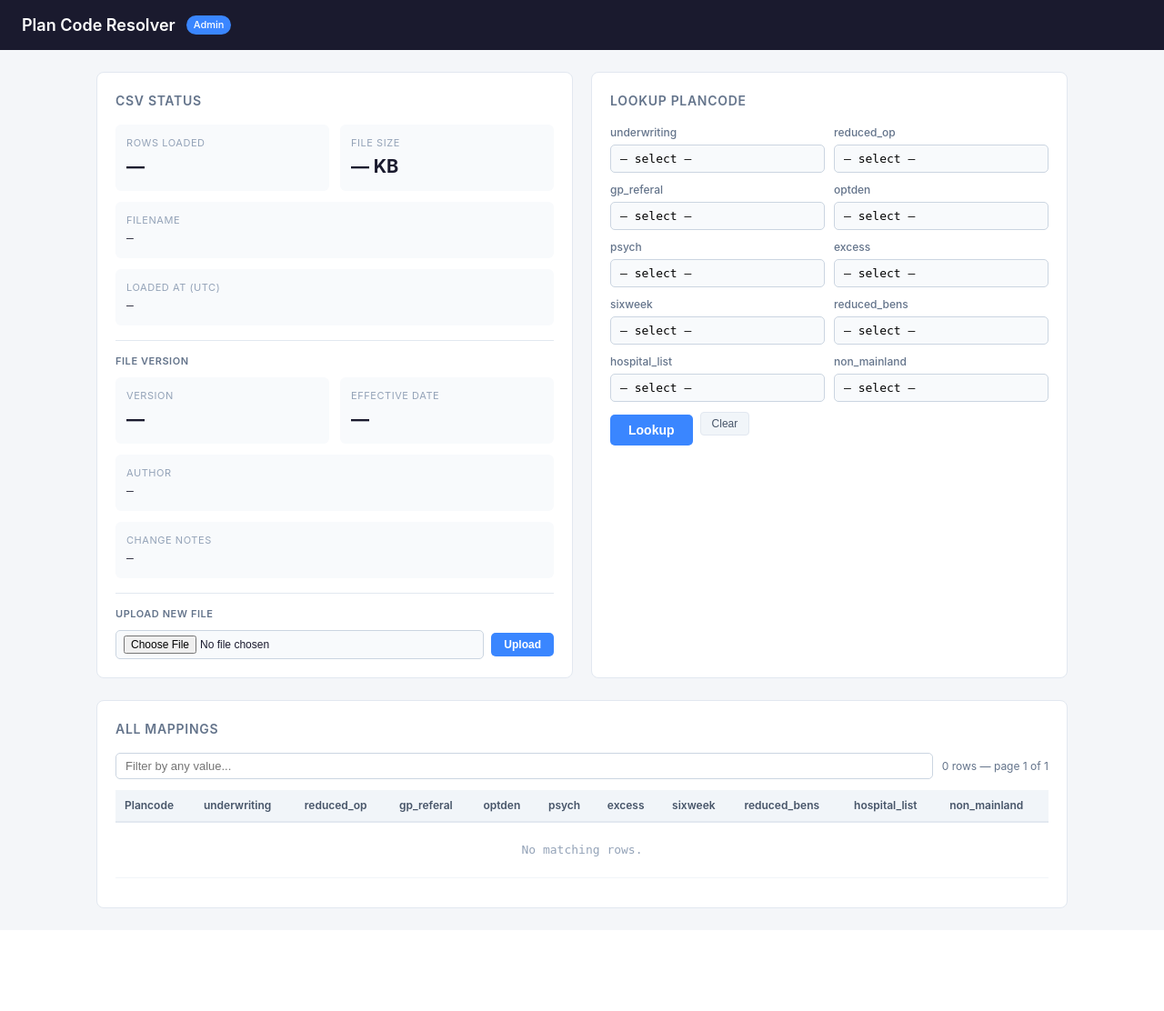
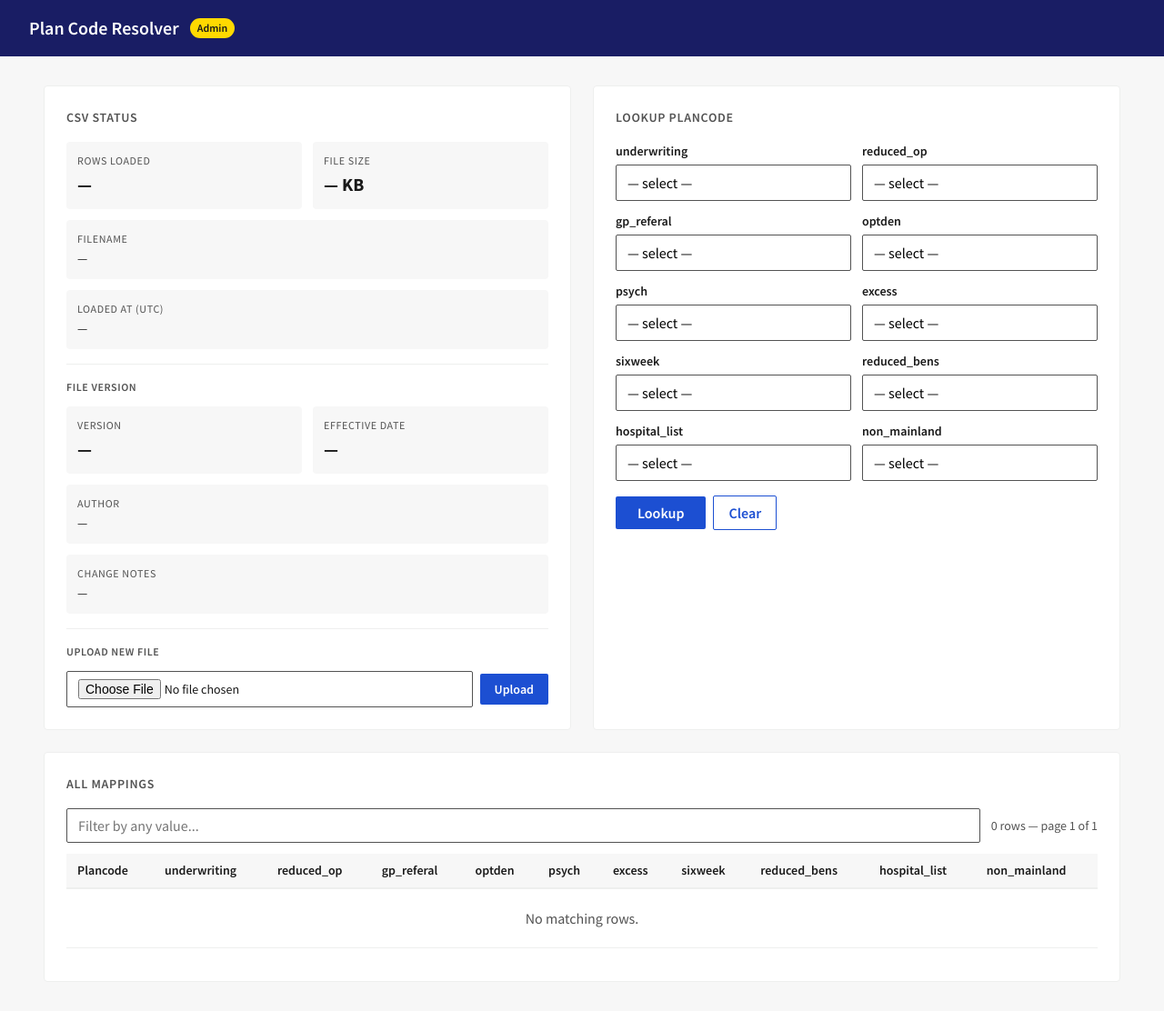
Before and after one commit to deadboyfriend/plan-code-resolver, a FastAPI app: page /admin in a window 1280 px wide. Shown: the whole page at 91% size. Before the commit the page ends 999 px from the top, so only its background shows below. Run offline with FastAPI, Linux system fonts and the light colour scheme; data that the repository does not hold is empty; parts of the project's set-up code (start-up, migrations or seed data) failed here and were passed over.

Commit message:
style: apply Aviva Ion design system to admin UI

```diff
--- a/backend/app/templates/admin.html
+++ b/backend/app/templates/admin.html
@@ -4,171 +4,292 @@
   <meta charset="UTF-8" />
   <meta name="viewport" content="width=device-width, initial-scale=1.0" />
   <title>Plan Code Resolver — Admin</title>
+  <link rel="preconnect" href="https://fonts.googleapis.com">
+  <link href="https://fonts.googleapis.com/css2?family=Source+Sans+Pro:wght@400;600;700&display=swap" rel="stylesheet">
   <style>
+    /* ── Ion Design Tokens ─────────────────────────────────────────────────── */
+    :root {
+      /* Colors */
+      --ion-blue-800:    #191D64;
+      --ion-blue-500:    #1C4FD2;
+      --ion-blue-600:    #1034BF;
+      --ion-yellow-500:  #FFD900;
+      --ion-neutral-900: #191919;
+      --ion-neutral-800: #333333;
+      --ion-neutral-700: #535353;
+      --ion-neutral-300: #EEEFEE;
+      --ion-neutral-200: #F7F7F7;
+      --ion-neutral-100: #FFFFFF;
+      --ion-green-200:   #F3FAEE;
+      --ion-green-text:  #1A3B35;
+      --ion-pink-200:    #FFF6F2;
+      --ion-pink-text:   #8B0000;
+
+      /* Spacing scale */
+      --ion-sp-1: 4px;
+      --ion-sp-2: 8px;
+      --ion-sp-3: 12px;
+      --ion-sp-4: 16px;
+      --ion-sp-6: 24px;
+      --ion-sp-8: 32px;
+
+      /* Typography */
+      --ion-font:         'Source Sans Pro', system-ui, sans-serif;
+      --ion-body-size:    16px;
+      --ion-small-size:   14px;
+    }
+
     *, *::before, *::after { box-sizing: border-box; margin: 0; padding: 0; }
 
     body {
-      font-family: -apple-system, BlinkMacSystemFont, "Segoe UI", Roboto, sans-serif;
-      background: #f4f6f9;
-      color: #1a1a2e;
-      font-size: 14px;
+      font-family: var(--ion-font);
+      background: var(--ion-neutral-200);
+      color: var(--ion-neutral-900);
+      font-size: var(--ion-body-size);
       line-height: 1.5;
     }
 
     header {
-      background: #1a1a2e;
-      color: #fff;
-      padding: 14px 24px;
+      background: var(--ion-blue-800);
+      color: var(--ion-neutral-100);
+      padding: var(--ion-sp-4) var(--ion-sp-8);
       display: flex;
       align-items: center;
-      gap: 12px;
+      gap: var(--ion-sp-3);
     }
-    header h1 { font-size: 18px; font-weight: 600; }
+    header h1 { font-size: 20px; font-weight: 600; }
     header .badge {
-      background: #3a86ff;
-      color: #fff;
-      font-size: 11px;
-      padding: 2px 8px;
+      background: var(--ion-yellow-500);
+      color: var(--ion-neutral-900);
+      font-size: 12px;
+      padding: 2px var(--ion-sp-2);
       border-radius: 12px;
-      font-weight: 500;
+      font-weight: 600;
     }
 
-    .container { max-width: 1100px; margin: 0 auto; padding: 24px 16px; }
+    .container { max-width: 1248px; margin: 0 auto; padding: var(--ion-sp-8); }
+    @media (max-width: 719px) { .container { padding: var(--ion-sp-4); } }
 
-    .grid { display: grid; grid-template-columns: 1fr 1fr; gap: 20px; margin-bottom: 24px; }
-    @media (max-width: 700px) { .grid { grid-template-columns: 1fr; } }
+    .grid { display: grid; grid-template-columns: 1fr 1fr; gap: var(--ion-sp-6); margin-bottom: var(--ion-sp-6); }
+    @media (max-width: 719px) { .grid { grid-template-columns: 1fr; } }
 
     .card {
-      background: #fff;
-      border-radius: 8px;
-      border: 1px solid #e2e8f0;
-      padding: 20px;
+      background: var(--ion-neutral-100);
+      border-radius: 4px;
+      border: 1px solid var(--ion-neutral-300);
+      padding: var(--ion-sp-6);
     }
     .card h2 {
-      font-size: 14px; font-weight: 600; text-transform: uppercase;
-      letter-spacing: .05em; color: #64748b; margin-bottom: 16px;
+      font-size: var(--ion-small-size);
+      font-weight: 600;
+      text-transform: uppercase;
+      letter-spacing: .05em;
+      color: var(--ion-neutral-700);
+      margin-bottom: var(--ion-sp-4);
     }
 
     /* Status panel */
-    .status-grid { display: grid; grid-template-columns: 1fr 1fr; gap: 12px; }
-    .stat { background: #f8fafc; border-radius: 6px; padding: 12px; }
-    .stat .label { font-size: 11px; color: #94a3b8; text-transform: uppercase; letter-spacing: .05em; }
-    .stat .value { font-size: 20px; font-weight: 700; color: #1a1a2e; margin-top: 2px; }
+    .status-grid { display: grid; grid-template-columns: 1fr 1fr; gap: var(--ion-sp-3); }
+    .stat { background: var(--ion-neutral-200); border-radius: 4px; padding: var(--ion-sp-3); }
+    .stat .label { font-size: 12px; color: var(--ion-neutral-700); text-transform: uppercase; letter-spacing: .05em; }
+    .stat .value { font-size: 20px; font-weight: 700; color: var(--ion-neutral-900); margin-top: 2px; }
     .stat.wide { grid-column: 1 / -1; }
-    .stat.wide .value { font-size: 13px; font-weight: 500; font-family: monospace; word-break: break-all; }
+    .stat.wide .value { font-size: var(--ion-small-size); font-weight: 500; word-break: break-all; }
 
     /* Version block */
     .version-block {
-      margin-top: 16px;
-      padding-top: 14px;
-      border-top: 1px solid #e2e8f0;
+      margin-top: var(--ion-sp-4);
+      padding-top: var(--ion-sp-4);
+      border-top: 1px solid var(--ion-neutral-300);
     }
     .version-block h3 {
-      font-size: 11px; font-weight: 600; text-transform: uppercase;
-      letter-spacing: .05em; color: #64748b; margin-bottom: 10px;
+      font-size: 12px; font-weight: 600; text-transform: uppercase;
+      letter-spacing: .05em; color: var(--ion-neutral-700); margin-bottom: var(--ion-sp-3);
     }
 
     /* Upload section */
     .upload-section {
-      margin-top: 16px;
-      padding-top: 14px;
-      border-top: 1px solid #e2e8f0;
+      margin-top: var(--ion-sp-4);
+      padding-top: var(--ion-sp-4);
+      border-top: 1px solid var(--ion-neutral-300);
     }
     .upload-section h3 {
-      font-size: 11px; font-weight: 600; text-transform: uppercase;
-      letter-spacing: .05em; color: #64748b; margin-bottom: 10px;
+      font-size: 12px; font-weight: 600; text-transform: uppercase;
+      letter-spacing: .05em; color: var(--ion-neutral-700); margin-bottom: var(--ion-sp-3);
     }
-    .upload-row { display: flex; gap: 8px; align-items: center; flex-wrap: wrap; }
+    .upload-row { display: flex; gap: var(--ion-sp-2); align-items: center; flex-wrap: wrap; }
     .upload-row input[type="file"] {
-      font-size: 12px; flex: 1; min-width: 0;
-      border: 1px solid #cbd5e1; border-radius: 5px;
-      padding: 5px 8px; background: #f8fafc; cursor: pointer;
+      font-size: var(--ion-small-size);
+      font-family: var(--ion-font);
+      flex: 1;
+      min-width: 0;
+      border: 1px solid var(--ion-neutral-700);
+      border-radius: 2px;
+      padding: var(--ion-sp-2) var(--ion-sp-3);
+      background: var(--ion-neutral-100);
+      cursor: pointer;
     }
-    .upload-feedback { margin-top: 8px; font-size: 12px; display: none; }
-    .upload-feedback.success { color: #166534; }
-    .upload-feedback.error   { color: #991b1b; }
+    .upload-feedback { margin-top: var(--ion-sp-2); font-size: var(--ion-small-size); display: none; }
+    .upload-feedback.success { color: var(--ion-green-text); }
+    .upload-feedback.error   { color: var(--ion-pink-text); }
 
     /* Lookup form */
-    .form-grid { display: grid; grid-template-columns: 1fr 1fr; gap: 10px; }
+    .form-grid { display: grid; grid-template-columns: 1fr 1fr; gap: var(--ion-sp-3); }
     @media (max-width: 500px) { .form-grid { grid-template-columns: 1fr; } }
 
-    .field label { display: block; font-size: 12px; color: #64748b; margin-bottom: 4px; font-weight: 500; }
+    .field label {
+      display: block;
+      font-size: var(--ion-small-size);
+      color: var(--ion-neutral-900);
+      margin-bottom: var(--ion-sp-1);
+      font-weight: 600;
+    }
     .field select {
-      width: 100%; padding: 7px 10px;
-      border: 1px solid #cbd5e1; border-radius: 5px;
-      font-size: 13px; font-family: monospace;
-      background: #f8fafc; cursor: pointer;
+      width: 100%;
+      padding: var(--ion-sp-2) var(--ion-sp-3);
+      border: 1px solid var(--ion-neutral-700);
+      border-radius: 2px;
+      font-size: var(--ion-body-size);
+      font-family: var(--ion-font);
+      background: var(--ion-neutral-100);
+      cursor: pointer;
       appearance: none;
       transition: border-color .15s;
     }
-    .field select:focus { outline: none; border-color: #3a86ff; background: #fff; }
+    .field select:focus {
+      outline: 2px solid var(--ion-blue-500);
+      outline-offset: 2px;
+      border-color: var(--ion-blue-500);
+    }
 
     .btn {
-      margin-top: 14px; padding: 9px 20px;
-      background: #3a86ff; color: #fff;
-      border: none; border-radius: 5px;
-      font-size: 14px; font-weight: 600;
-      cursor: pointer; transition: background .15s;
+      margin-top: var(--ion-sp-4);
+      padding: var(--ion-sp-2) var(--ion-sp-6);
+      background: var(--ion-blue-500);
+      color: var(--ion-neutral-100);
+      border: none;
+      border-radius: 2px;
+      font-size: var(--ion-body-size);
+      font-family: var(--ion-font);
+      font-weight: 600;
+      cursor: pointer;
+      transition: background .15s;
     }
-    .btn:hover { background: #2563eb; }
-    .btn:disabled { background: #93c5fd; cursor: not-allowed; }
+    .btn:hover { background: var(--ion-blue-600); }
+    .btn:disabled { opacity: .4; cursor: not-allowed; }
+
     .btn-sm {
-      padding: 5px 12px; font-size: 12px; font-weight: 500;
-      background: #f1f5f9; color: #475569; border: 1px solid #e2e8f0;
-      border-radius: 4px; cursor: pointer; transition: background .15s;
+      margin-top: var(--ion-sp-4);
+      padding: var(--ion-sp-2) var(--ion-sp-4);
+      font-size: var(--ion-body-size);
+      font-family: var(--ion-font);
+      font-weight: 600;
+      background: transparent;
+      color: var(--ion-blue-500);
+      border: 1px solid var(--ion-blue-500);
+      border-radius: 2px;
+      cursor: pointer;
+      transition: background .15s;
     }
-    .btn-sm:hover { background: #e2e8f0; }
+    .btn-sm:hover { background: var(--ion-neutral-200); }
+
     .btn-upload {
-      padding: 6px 14px; font-size: 12px; font-weight: 600;
-      background: #3a86ff; color: #fff; border: none;
-      border-radius: 5px; cursor: pointer; transition: background .15s;
+      padding: var(--ion-sp-2) var(--ion-sp-4);
+      font-size: var(--ion-small-size);
+      font-family: var(--ion-font);
+      font-weight: 600;
+      background: var(--ion-blue-500);
+      color: var(--ion-neutral-100);
+      border: none;
+      border-radius: 2px;
+      cursor: pointer;
+      transition: background .15s;
       white-space: nowrap;
     }
-    .btn-upload:hover { background: #2563eb; }
-    .btn-upload:disabled { background: #93c5fd; cursor: not-allowed; }
+    .btn-upload:hover { background: var(--ion-blue-600); }
+    .btn-upload:disabled { opacity: .4; cursor: not-allowed; }
 
-    .result-box { margin-top: 14px; padding: 14px 16px; border-radius: 6px; display: none; }
-    .result-box.success { background: #f0fdf4; border: 1px solid #86efac; color: #166534; display: block; }
-    .result-box.error   { background: #fef2f2; border: 1px solid #fca5a5; color: #991b1b; display: block; }
-    .result-box .plancode { font-size: 32px; font-weight: 800; font-family: monospace; letter-spacing: .1em; }
-    .result-box .sub { font-size: 12px; margin-top: 2px; opacity: .75; }
+    .result-box { margin-top: var(--ion-sp-4); padding: var(--ion-sp-4); border-radius: 4px; display: none; }
+    .result-box.success {
+      background: var(--ion-green-200);
+      border: 1px solid #9BD7DD;
+      color: var(--ion-green-text);
+      display: block;
+    }
+    .result-box.error {
+      background: var(--ion-pink-200);
+      border: 1px solid #FFCEF2;
+      color: var(--ion-pink-text);
+      display: block;
+    }
+    .result-box .plancode {
+      font-size: 32px;
+      font-weight: 700;
+      font-family: var(--ion-font);
+      letter-spacing: .05em;
+    }
+    .result-box.success .plancode { color: var(--ion-blue-800); }
+    .result-box .sub { font-size: var(--ion-small-size); margin-top: 2px; opacity: .8; }
 
     /* Browse table */
     .table-controls {
-      display: flex; align-items: center; gap: 10px;
-      margin-bottom: 12px; flex-wrap: wrap;
+      display: flex; align-items: center; gap: var(--ion-sp-3);
+      margin-bottom: var(--ion-sp-3); flex-wrap: wrap;
     }
     .table-controls input {
-      padding: 6px 10px; border: 1px solid #cbd5e1;
-      border-radius: 5px; font-size: 13px; flex: 1; min-width: 160px;
+      padding: var(--ion-sp-2) var(--ion-sp-3);
+      border: 1px solid var(--ion-neutral-700);
+      border-radius: 2px;
+      font-size: var(--ion-body-size);
+      font-family: var(--ion-font);
+      flex: 1;
+      min-width: 160px;
+      background: var(--ion-neutral-100);
     }
-    .table-controls input:focus { outline: none; border-color: #3a86ff; }
-    .page-info { font-size: 12px; color: #64748b; white-space: nowrap; }
+    .table-controls input:focus {
+      outline: 2px solid var(--ion-blue-500);
+      outline-offset: 2px;
+      border-color: var(--ion-blue-500);
+    }
+    .page-info { font-size: var(--ion-small-size); color: var(--ion-neutral-700); white-space: nowrap; }
 
     .table-wrap { overflow-x: auto; }
-    table { width: 100%; border-collapse: collapse; font-size: 12px; }
+    table { width: 100%; border-collapse: collapse; font-size: var(--ion-small-size); }
     th {
-      background: #f1f5f9; color: #475569; font-weight: 600;
-      padding: 8px 10px; text-align: left;
-      border-bottom: 2px solid #e2e8f0;
-      white-space: nowrap; position: sticky; top: 0;
+      background: var(--ion-neutral-200);
+      color: var(--ion-neutral-900);
+      font-weight: 600;
+      padding: var(--ion-sp-2) var(--ion-sp-3);
+      text-align: left;
+      border-bottom: 2px solid var(--ion-neutral-300);
+      white-space: nowrap;
+      position: sticky;
+      top: 0;
     }
-    td { padding: 7px 10px; border-bottom: 1px solid #f1f5f9; font-family: monospace; }
-    tr:hover td { background: #f8fafc; }
-    td.plancode-cell { font-weight: 700; color: #1e40af; font-size: 13px; letter-spacing: .05em; }
+    td {
+      padding: var(--ion-sp-2) var(--ion-sp-3);
+      border-bottom: 1px solid var(--ion-neutral-300);
+      font-family: var(--ion-font);
+    }
+    tr:hover td { background: var(--ion-neutral-200); }
+    td.plancode-cell { font-weight: 700; color: var(--ion-blue-500); font-size: var(--ion-small-size); letter-spacing: .05em; }
 
-    .pagination { display: flex; align-items: center; gap: 6px; margin-top: 12px; justify-content: flex-end; }
+    .pagination { display: flex; align-items: center; gap: var(--ion-sp-2); margin-top: var(--ion-sp-3); justify-content: flex-end; }
     .pg-btn {
-      padding: 4px 10px; font-size: 12px;
-      background: #fff; border: 1px solid #e2e8f0;
-      border-radius: 4px; cursor: pointer;
+      padding: var(--ion-sp-1) var(--ion-sp-3);
+      font-size: var(--ion-small-size);
+      font-family: var(--ion-font);
+      background: var(--ion-neutral-100);
+      border: 1px solid var(--ion-neutral-300);
+      border-radius: 2px;
+      cursor: pointer;
     }
-    .pg-btn:hover:not(:disabled) { background: #f1f5f9; }
+    .pg-btn:hover:not(:disabled) { background: var(--ion-neutral-200); }
     .pg-btn:disabled { opacity: .4; cursor: not-allowed; }
-    .pg-btn.active { background: #3a86ff; color: #fff; border-color: #3a86ff; }
+    .pg-btn.active { background: var(--ion-blue-500); color: var(--ion-neutral-100); border-color: var(--ion-blue-500); }
 
-    .loading { color: #94a3b8; font-size: 13px; padding: 20px; text-align: center; }
-    .empty   { color: #94a3b8; font-size: 13px; padding: 20px; text-align: center; }
+    .loading { color: var(--ion-neutral-700); font-size: var(--ion-body-size); padding: 20px; text-align: center; }
+    .empty   { color: var(--ion-neutral-700); font-size: var(--ion-body-size); padding: 20px; text-align: center; }
   </style>
 </head>
 <body>
@@ -444,7 +565,7 @@
     el.innerHTML = [
       `<button class="pg-btn" ${currentPage === 1 ? 'disabled' : ''} onclick="goPage(${currentPage - 1})">&#8249;</button>`,
       ...pages.map(p => p === '…'
-        ? `<span style="padding:4px 6px;color:#94a3b8">…</span>`
+        ? `<span style="padding:4px 6px;color:var(--ion-neutral-700)">…</span>`
         : `<button class="pg-btn ${p === currentPage ? 'active' : ''}" onclick="goPage(${p})">${p}</button>`
       ),
       `<button class="pg-btn" ${currentPage === totalPages ? 'disabled' : ''} onclick="goPage(${currentPage + 1})">&#8250;</button>`,
```
